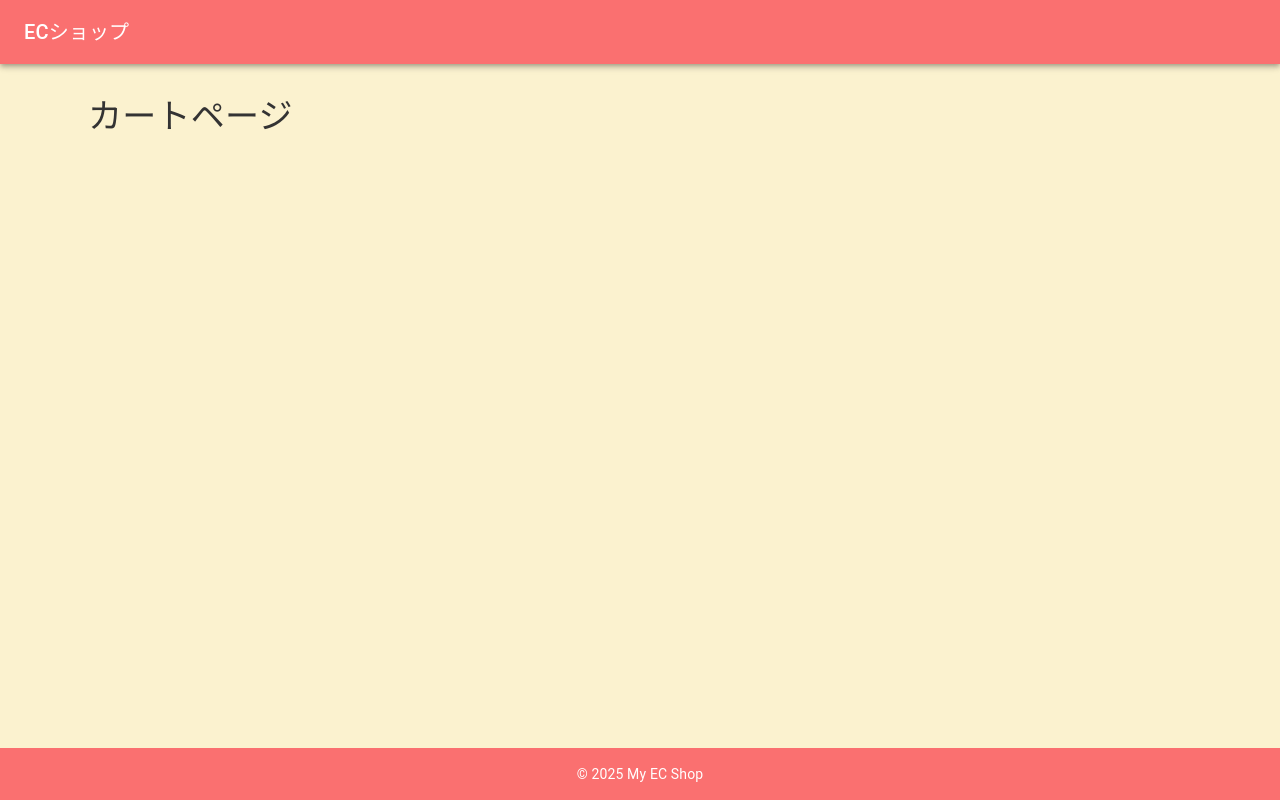
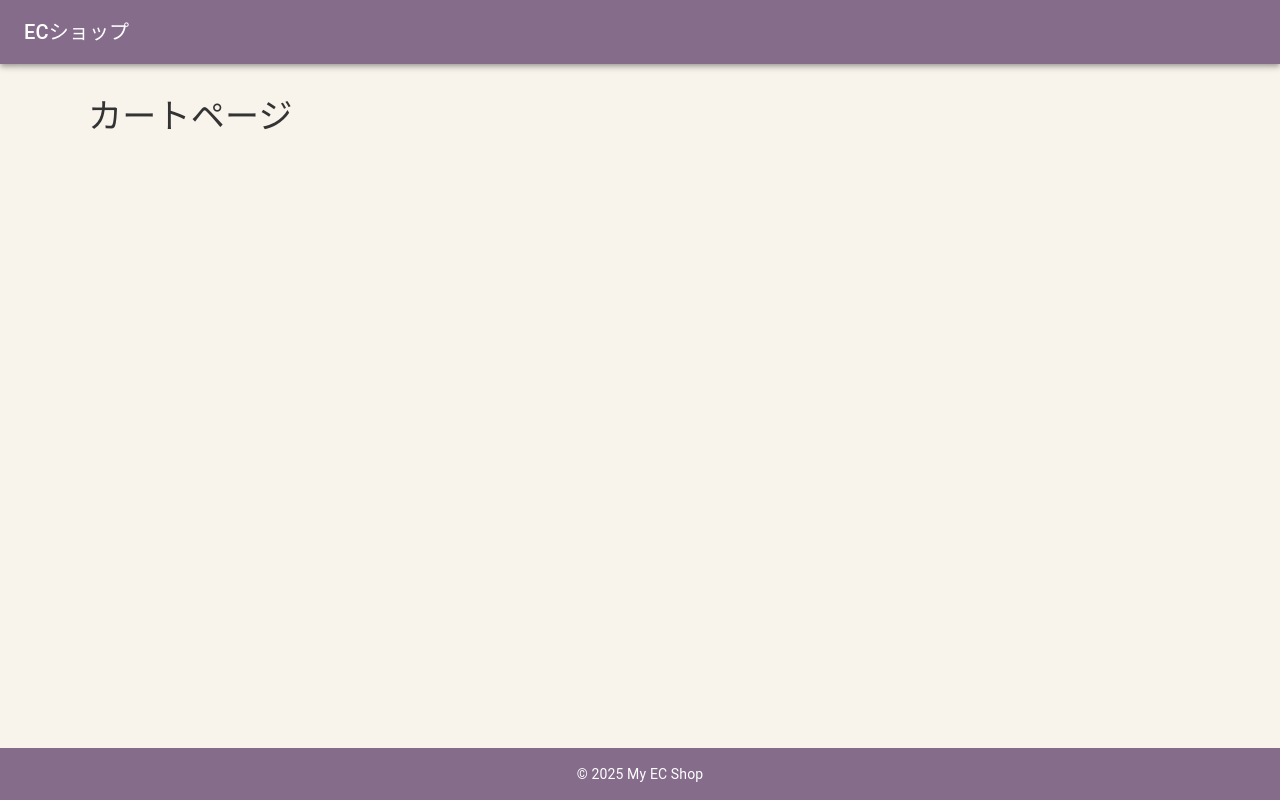
Before and after one commit to starnightsola/ec-shop, a React (Vite) app: page /cart in a window 1280 px wide. Built offline with nearby package versions, Linux system fonts and the light colour scheme; some icons are missing.

Commit message:
色変更

```diff
--- a/src/components/Footer.tsx
+++ b/src/components/Footer.tsx
@@ -4,7 +4,7 @@ import { useTheme } from '@mui/material/styles'
 const Footer = () => {
   const theme = useTheme()
   return (
-    <Box component="footer" sx={{ bgcolor: theme.palette.custom.coral, py: 2, textAlign: 'center' }}>
+    <Box component="footer" sx={{ bgcolor: theme.palette.custom.headerFooter, py: 2, textAlign: 'center' }}>
       <Typography variant="body2" sx={{ color: 'white'}}>© 2025 My EC Shop</Typography>
     </Box>
   )
--- a/src/components/Header.tsx
+++ b/src/components/Header.tsx
@@ -7,21 +7,17 @@ import { useTheme } from '@mui/material/styles'
 const Header = () => {
   const theme = useTheme()
   return (
-    <AppBar position="static" sx={{ bgcolor: theme.palette.custom.coral, color: 'white' }}>
+    <AppBar position="static" sx={{ bgcolor: theme.palette.custom.headerFooter, color: 'white' }}>
       <Toolbar>
         <Typography
           variant="h6"
           component={Link}
           to="/"
-          sx={{ color: 'white', textDecoration: 'none', flexGrow: 1,'&:hover': {
-            color: theme.palette.custom.olive,
-          }, }}
+          sx={{ color: 'white', textDecoration: 'none', flexGrow: 1, }}
         >
           ECショップ
         </Typography>
-        <IconButton component={Link} to="/cart" color="inherit" sx={{ '&:hover': {
-            color: theme.palette.custom.olive,
-          }, }}>
+        <IconButton component={Link} to="/cart" color="inherit">
           <ShoppingCartIcon />
         </IconButton>
       </Toolbar>
--- a/src/theme.ts
+++ b/src/theme.ts
@@ -4,43 +4,32 @@ import { createTheme } from '@mui/material/styles'
 declare module '@mui/material/styles' {
   interface Palette {
     custom: {
-      coral: string
-      beige: string
-      mint: string
-      olive: string
+      headerFooter: string
+      background: string
     }
   }
   interface PaletteOptions {
     custom?: {
-      coral: string
-      beige: string
-      mint: string
-      olive: string
+      headerFooter: string
+      background: string
     }
   }
-
 }
 
 const theme = createTheme({
   palette: {
     primary: {
-      main: '#FA7070',
-    },
-    secondary: {
-      main: '#A1C298',
+      main: '#856C8B',
     },
     background: {
-      default: '#FBF2CF', // beige
-      paper: '#C6EBC5',   // mint
+      default: '#F8F3EB',
     },
     text: {
       primary: '#333',
     },
     custom: {
-      coral: '#FA7070',
-      beige: '#FBF2CF',
-      mint: '#C6EBC5',
-      olive: '#A1C298',
+      headerFooter: '#856C8B',
+      background: '#F8F3EB',
     },
   },
 })
```
